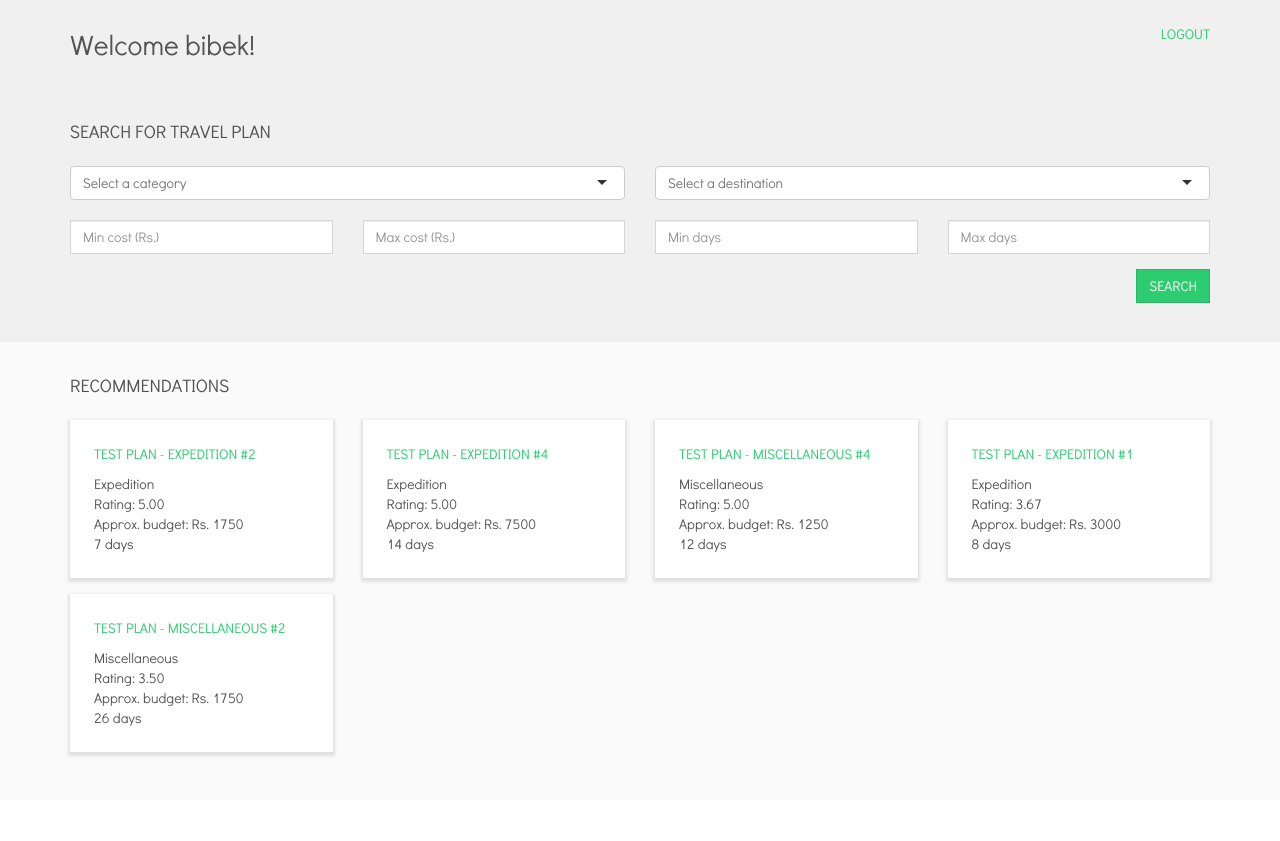
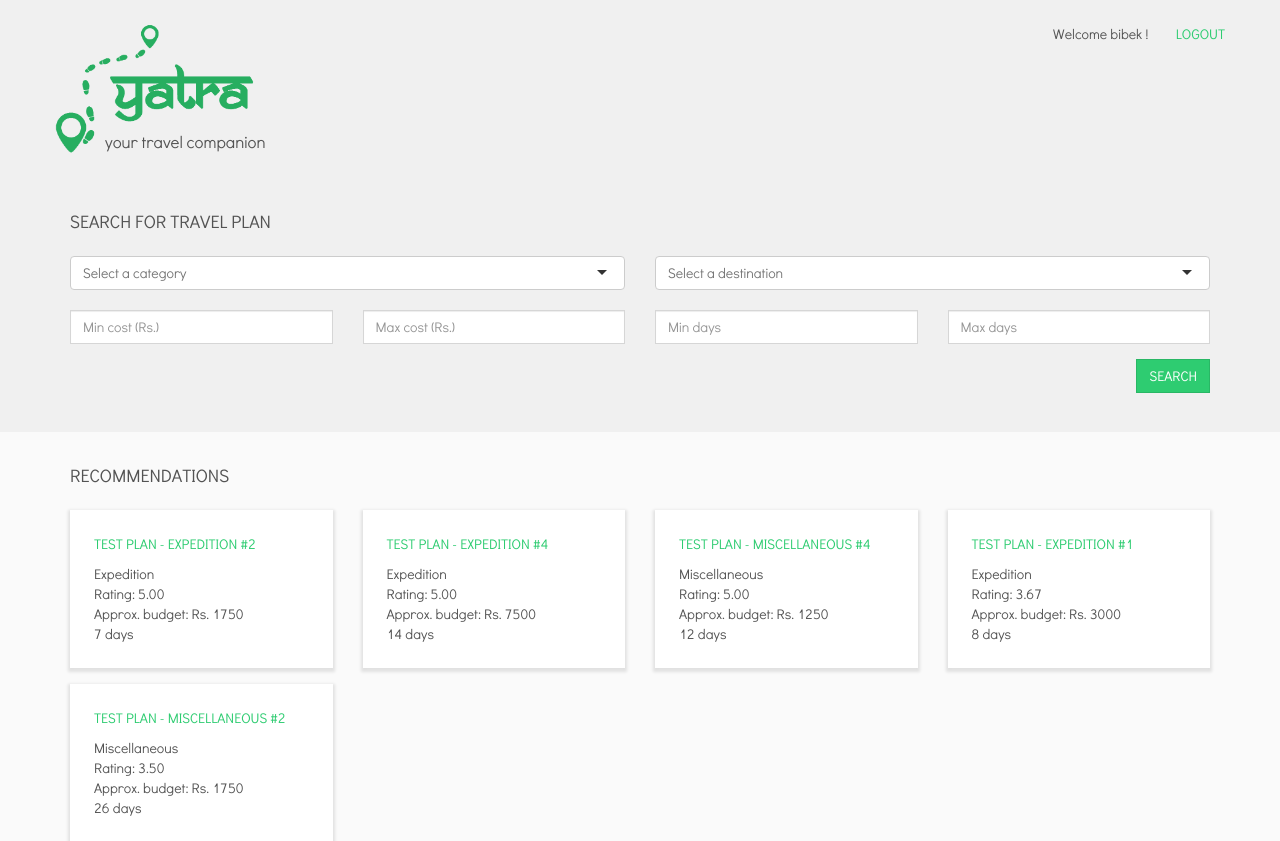
Before and after one commit to toggle-corp/yatra, a Django app: page /dashboard/ in a window 1280 px wide. Shown: the top 841 px of the page. Before the commit the page ends 757 px from the top, so only its background shows below. Run offline with Django 3.2, Linux system fonts and the light colour scheme; a user stored in the database is signed in; data comes from the database, SQL or seed files in the repository; both versions use the stored data as it was after the commit; data that the repository does not hold is empty; some libraries are stand-ins or nearby versions.

Commit message:
Add logo to pages

```diff
--- a/static/css/dashboard.css
+++ b/static/css/dashboard.css
@@ -1,6 +1,18 @@
 h4 {
     text-transform: uppercase;
     margin-bottom: 24px;
+}
+h1{
+    color: #27ae60;
+}
+
+#yatra-logo{
+    width: 200px;
+}
+#yatra-logo+div{
+    font-size: 1.2em;
+    margin-left: 50px;
+    margin-top: -24px;
 }
 
 #header-section{
@@ -14,7 +26,7 @@ h4 {
     padding: 24px 0px;
 }
 #title-wrapper #greeting-msg {
-    font-size: 2em;
+    margin-right: 24px;
 }
 
 #search-wrapper {
--- a/tour/search.py
+++ b/tour/search.py
@@ -25,10 +25,10 @@ class PlanFilter:
         self.plans = plans if plans else Plan.objects.all()
         self.pk_order = None
 
-    def min_budget(self, cost):
+    def min_cost(self, cost):
         self.plans = self.plans.filter(budget__gte=cost)
 
-    def max_budget(self, cost):
+    def max_cost(self, cost):
         self.plans = self.plans.filter(budget__lte=cost)
 
     def min_days(self, days):
--- a/tour/templates/tour/dashboard.html
+++ b/tour/templates/tour/dashboard.html
@@ -19,12 +19,14 @@
     <div class="container">
         <div id="title-wrapper">
             <div class="row">
-                <div class="col-sm-6">
-                    <div id="greeting-msg">Welcome {{ request.user.username }}!</div>
+                <div class="pull-right">
+                    <span id="greeting-msg">Welcome {{ request.user.username }} !</span>
+                    <a href="{% url 'logout' %}" >Logout</a>
                 </div>
-                <div class="col-sm-2 col-sm-offset-4">
-                    <a href="{% url 'logout' %}" class="pull-right">Logout</a>
-                </div>
+                <img id="yatra-logo" src="{% static 'img/green-aaa.png' %}">
+                <div>your travel companion</div>
+                <!-- <h1>Yatra<br><small>your travel companion</small></h1> -->
+
             </div>
         </div>
         <div id="search-wrapper">
--- a/tour/templates/tour/home.html
+++ b/tour/templates/tour/home.html
@@ -16,7 +16,9 @@
     <div class="container">
         <div class="row">
             <div class="col-md-12">
-                <h1>Yatra<br><small>your travel companion</small></h1>
+                <img id="yatra-logo" src="{% static 'img/aaa.png' %}">
+                <div>your travel companion</div>
+                <!-- <h1>Yatra<br><small>your travel companion</small></h1> -->
             </div>
         </div>
         <div class="row">
```
Also changed, not shown: static/css/home.css (+9 -1 lines), tour/templates/tour/search.html (+14 -5 lines), db.sqlite3, static/img/aaa.png (added), static/img/green-aaa.png (added), static/img/nodropshadow.png (added), static/img/satisfied.png (added).
